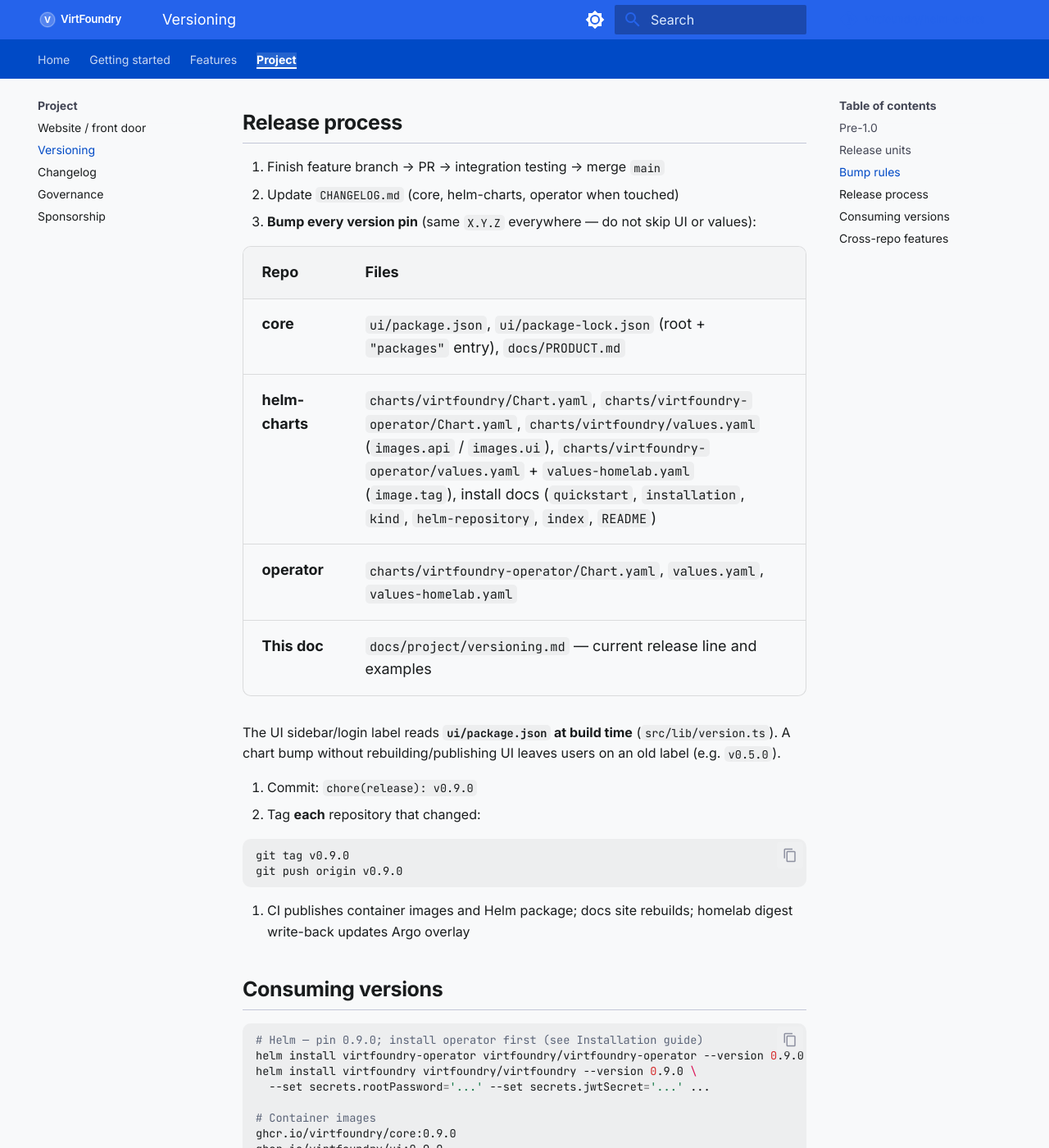
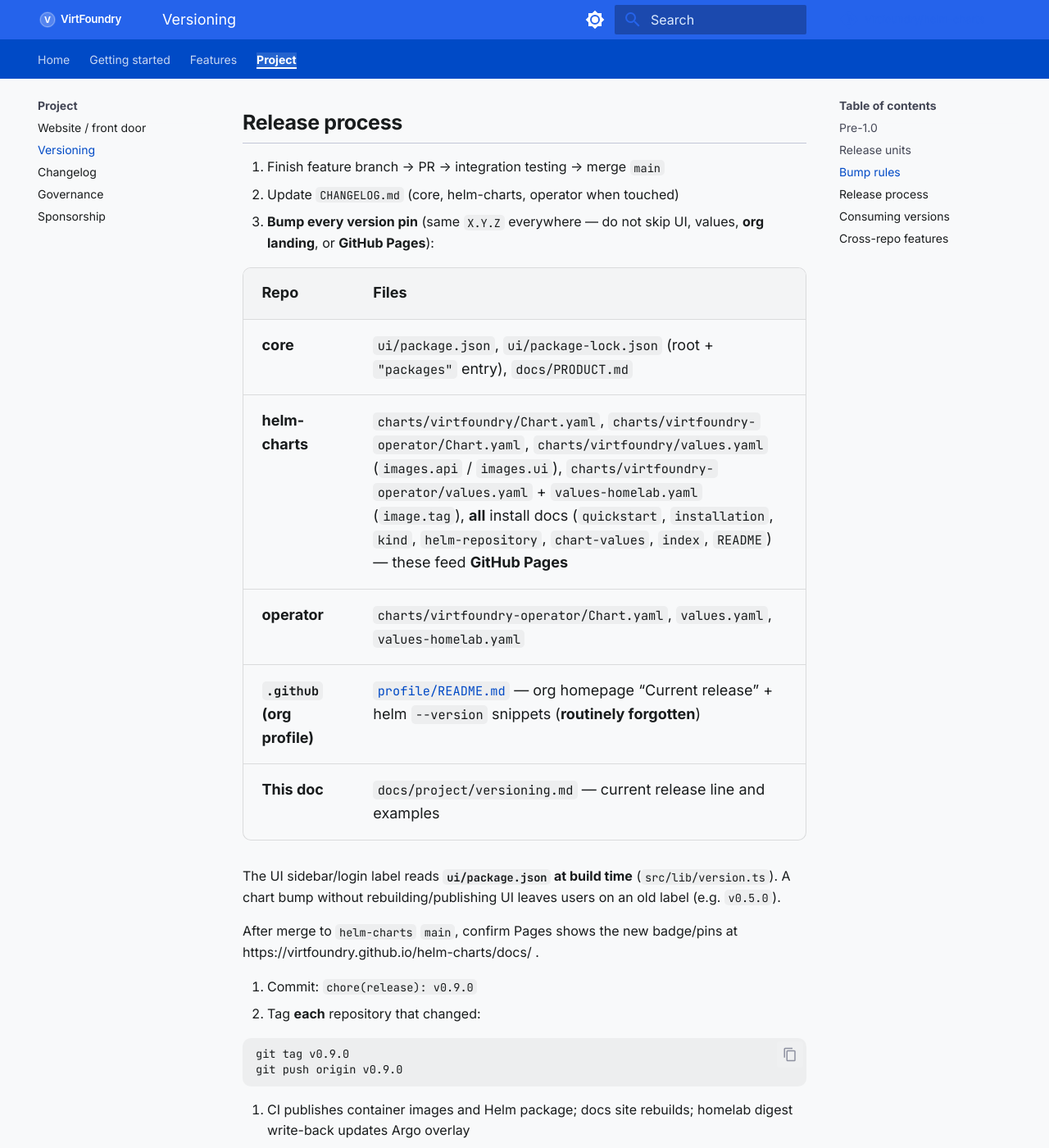
Before and after one commit to virtfoundry/helm-charts, an MkDocs documentation site: the page built from docs/project/versioning.md, in a window 1280 px wide and 1400 px high, scrolled down 1787 px. Shown: the whole window at 82% size. Built offline with MkDocs 1.6.1 and Material for MkDocs 9.7.7, drawn with Linux system fonts in a browser that asks for light colours; comment, search, counter and statistics services are not loaded.

Commit message:
docs: pin chart-values to 0.9.0 and require org/pages bumps (#80)

```diff
--- a/docs/project/versioning.md
+++ b/docs/project/versioning.md
@@ -42,16 +42,19 @@
 
 1. Finish feature branch → PR → integration testing → merge `main`
 2. Update `CHANGELOG.md` (core, helm-charts, operator when touched)
-3. **Bump every version pin** (same `X.Y.Z` everywhere — do not skip UI or values):
+3. **Bump every version pin** (same `X.Y.Z` everywhere — do not skip UI, values, **org landing**, or **GitHub Pages**):
 
    | Repo | Files |
    |------|-------|
    | **core** | `ui/package.json`, `ui/package-lock.json` (root + `"packages"` entry), `docs/PRODUCT.md` |
-   | **helm-charts** | `charts/virtfoundry/Chart.yaml`, `charts/virtfoundry-operator/Chart.yaml`, `charts/virtfoundry/values.yaml` (`images.api` / `images.ui`), `charts/virtfoundry-operator/values.yaml` + `values-homelab.yaml` (`image.tag`), install docs (`quickstart`, `installation`, `kind`, `helm-repository`, `index`, `README`) |
+   | **helm-charts** | `charts/virtfoundry/Chart.yaml`, `charts/virtfoundry-operator/Chart.yaml`, `charts/virtfoundry/values.yaml` (`images.api` / `images.ui`), `charts/virtfoundry-operator/values.yaml` + `values-homelab.yaml` (`image.tag`), **all** install docs (`quickstart`, `installation`, `kind`, `helm-repository`, `chart-values`, `index`, `README`) — these feed **GitHub Pages** |
    | **operator** | `charts/virtfoundry-operator/Chart.yaml`, `values.yaml`, `values-homelab.yaml` |
+   | **`.github` (org profile)** | [`profile/README.md`](https://github.com/virtfoundry/.github/blob/main/profile/README.md) — org homepage “Current release” + helm `--version` snippets (**routinely forgotten**) |
    | **This doc** | `docs/project/versioning.md` — current release line and examples |
 
    The UI sidebar/login label reads **`ui/package.json` at build time** (`src/lib/version.ts`). A chart bump without rebuilding/publishing UI leaves users on an old label (e.g. `v0.5.0`).
+
+   After merge to `helm-charts` `main`, confirm Pages shows the new badge/pins at https://virtfoundry.github.io/helm-charts/docs/ .
 
 4. Commit: `chore(release): v0.9.0`
 5. Tag **each** repository that changed:
```
Also changed, not shown: docs/guide/chart-values.md (+1 -1 lines).
